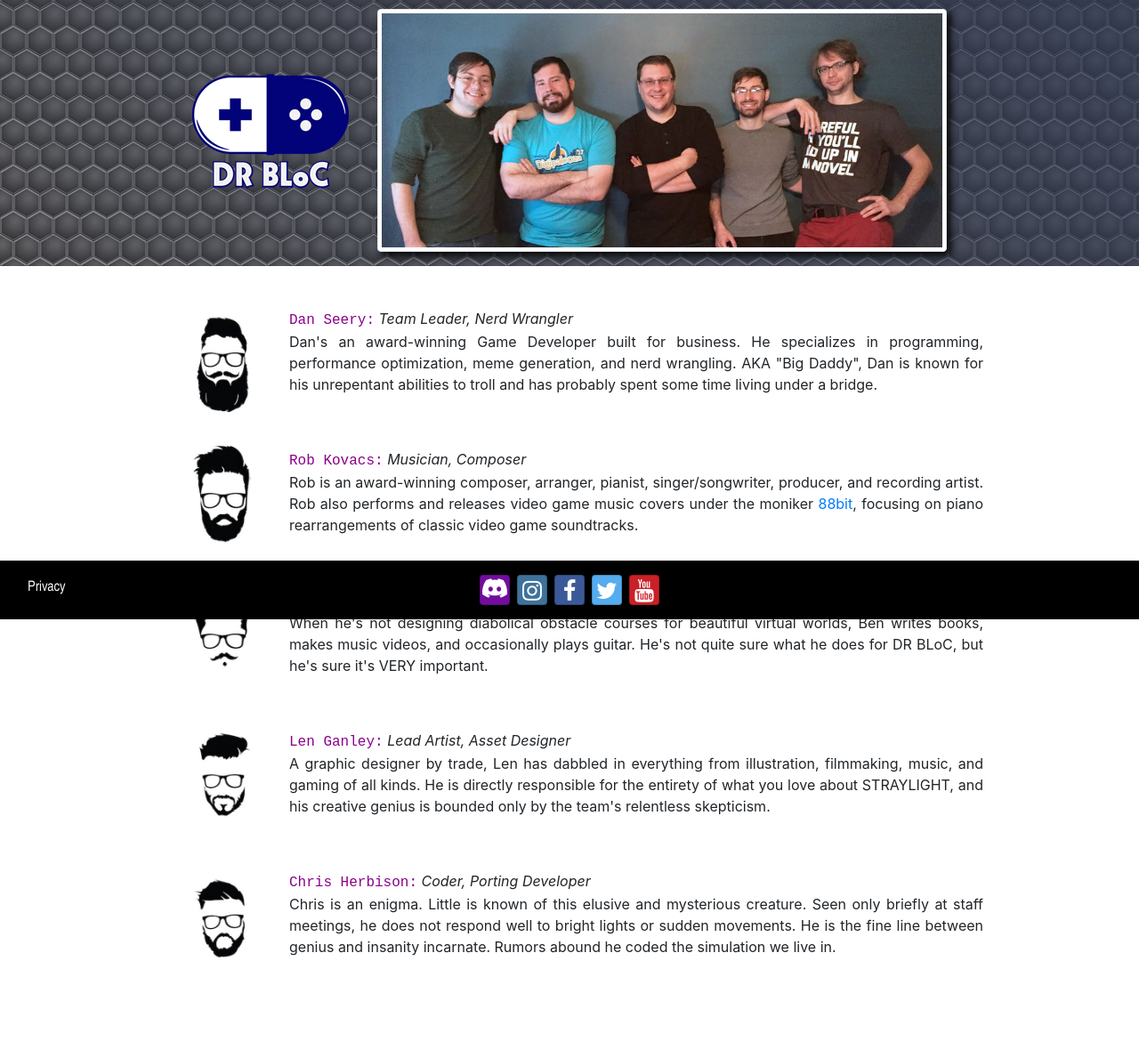
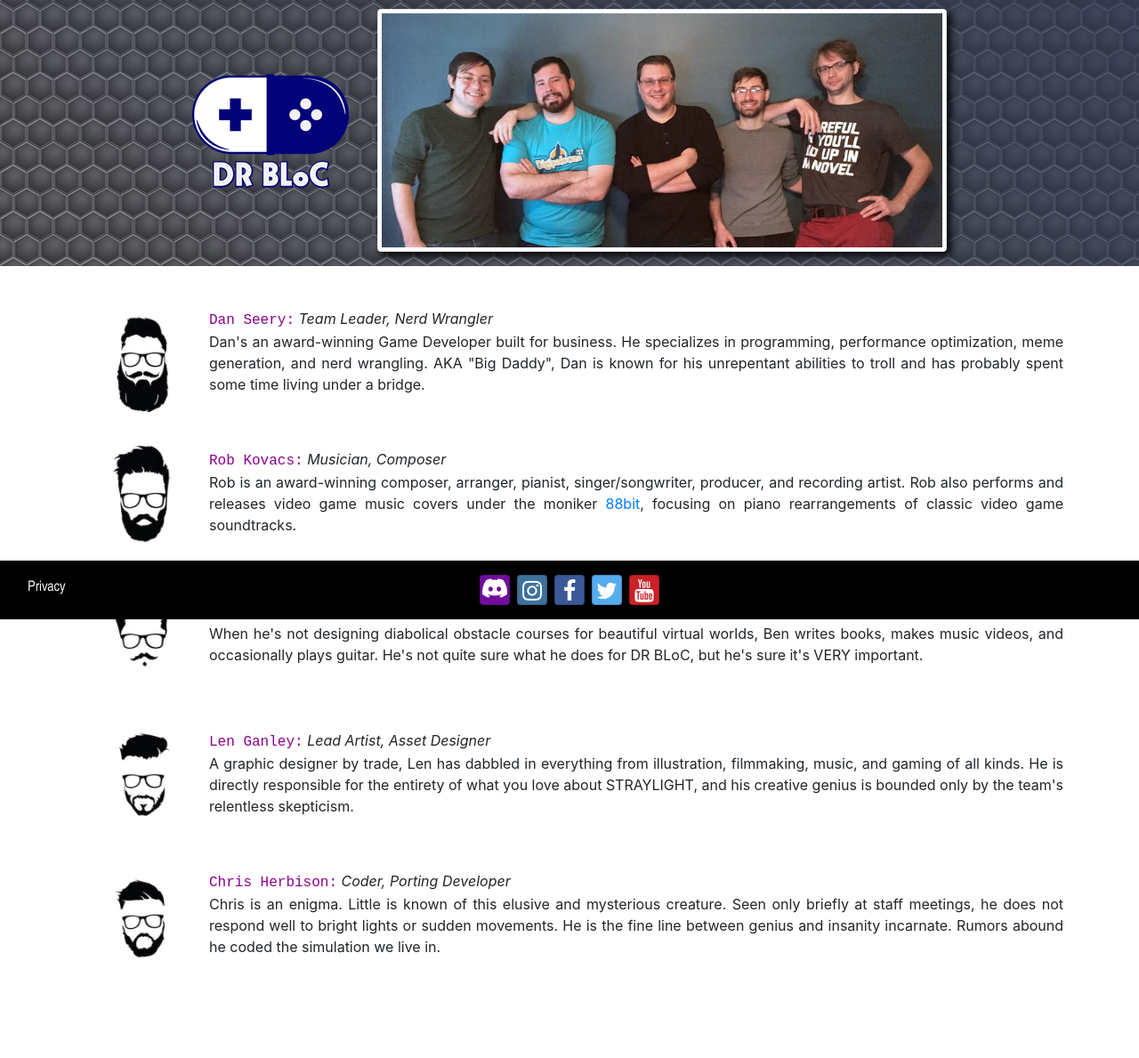
Before and after one commit to leojgan/portfolioPro1, a website: page aboutus.html in a window 1280 px wide. Shown: the part 104-1293 px from the top of the page at 89% size. Drawn offline with nearby package versions, Linux system fonts and the light colour scheme; a web font is replaced by a local one.

Commit message:
fixed aboutus page bio text and layout issues

```diff
--- a/aboutus.html
+++ b/aboutus.html
@@ -9,7 +9,7 @@
         <link rel="stylesheet" href="node_modules/bootstrap/dist/css/bootstrap.min.css" />
         <link rel="stylesheet" href="node_modules/font-awesome/css/font-awesome.min.css" />
         <link rel="stylesheet" href="node_modules/bootstrap-social/bootstrap-social.css" />
-        <link rel="stylesheet" href="css/style.css" />
+        <link rel="stylesheet" href="css/styles.css" />
         <!-- endbuild -->
 
         <link rel="stylesheet" href="https://use.typekit.net/llr6oep.css"> <!-- bungee, tenby-five, tenby-six, tenby-eight -->
@@ -39,20 +39,20 @@
             </nav>
         </header>
 
-        <div class="container-fluid bios" style="margin-top: 98px;">
+        <div id="bios" class="container-fluid" style="margin-top: 98px;">
             <div class="row hex-bg">
                 <div class="col d-flex justify-content-center align-items-center">
                     <img class="py-4 px-3" src="img/drbloc_logo.png" alt="DR BLoC logo" style="max-height: 180px" height="90%">
                     <img class="m-3 dropShadow img-thumbnail" src="img/drbloc_teamPhoto.jpg" alt="DR BLoC Team" style="width: 50vw; max-width: 800px;">
                 </div>
             </div>
-            <!-- DAN -->
             <div class="row row-content justify-content-center">
-                <div class="col-11 col-lg-9 my-1" style="padding-top: 25px;">
+                <!-- DAN -->
+                <div class="col-11 col-lg-auto my-1 justify-content-center" style="padding-top: 25px;">
                     <div class="media align-items-center">
                         <img class="p-2" src="img/portrait-dan.jpg" alt="Dan" width="150px">
                         <div class="media-body align-self-center">
-                            <p><span class="bioName">Dan Seery:</span>
+                            <p><span>Dan Seery:</span>
                                 <em>Team Leader, Nerd Wrangler</em>
                                 <br>
                                 Dan's an award-winning Game Developer built for business. He specializes in programming, performance optimization, meme generation, and nerd wrangling. AKA "Big Daddy", Dan is known for his unrepentant abilities to troll and has probably spent some time living under a bridge.
@@ -60,14 +60,12 @@
                         </div>
                     </div>
                 </div>
-            </div>
-            <!-- ROB -->
-            <div class="row row-content justify-content-center">
-                <div class="col-11 col-lg-9 my-1">
+                <!-- ROB -->
+                <div class="col-11 col-lg-auto my-1">
                     <div class="media align-items-center">
                     <img class="p-2" src="img/portrait-rob.jpg" alt="Rob" width="150px">
                         <div class="media-body align-self-center">
-                            <p><span class="bioName">Rob Kovacs:</span>
+                            <p><span>Rob Kovacs:</span>
                                 <em>Musician, Composer</em>
                                 <br>
                                 Rob is an award-winning composer, arranger, pianist, singer/songwriter, producer, and recording artist. Rob also performs and releases video game music covers under the moniker <a href="https://88bitmusic.com/" target="_blank">88bit</a>, focusing on piano rearrangements of classic video game soundtracks.
@@ -75,14 +73,12 @@
                         </div>
                     </div>
                 </div>
-            </div>
-            <!-- BEN -->
-            <div class="row row-content justify-content-center">
-                <div class="col-11 col-lg-9 my-1">
+                <!-- BEN -->
+                <div class="col-11 col-lg-auto my-1">
                     <div class="media align-items-center">
                     <img class="p-2" src="img/portrait-ben.jpg" alt="Ben" width="150px">
                         <div class="media-body">
-                            <p><span class="bioName">Benjamin Barr:</span>
+                            <p><span>Benjamin Barr:</span>
                                 <em>Creative Director, Level Designer</em>
                                 <br>
                                 When he's not designing diabolical obstacle courses for beautiful virtual worlds, Ben writes books, makes music videos, and occasionally plays guitar. He's not quite sure what he does for DR BLoC, but he's sure it's VERY important.
@@ -90,14 +86,12 @@
                         </div>
                     </div>
                 </div>
-            </div>
-            <!-- LEN -->
-            <div class="row row-content justify-content-center">
-                <div class="col-11 col-lg-9 my-1">
+                <!-- LEN -->
+                <div class="col-11 col-lg-auto my-1">
                     <div class="media align-items-center">
                     <img class="p-2" src="img/portrait-len.jpg" alt="Len" width="150px">
                         <div class="media-body align-self-center">
-                            <p><span class="bioName">Len Ganley:</span>
+                            <p><span>Len Ganley:</span>
                                 <em>Lead Artist, Asset Designer</em>
                                 <br>
                                 A graphic designer by trade, Len has dabbled in everything from illustration, filmmaking, music, and gaming of all kinds. He is directly responsible for the entirety of what you love about STRAYLIGHT, and his creative genius is bounded only by the team's relentless skepticism.
@@ -105,14 +99,12 @@
                         </div>
                     </div>
                 </div>
-            </div>
-            <!-- CHRIS -->
-            <div class="row row-content justify-content-center">
-                <div class="col-11 col-lg-9 my-1" style="padding-bottom: 75px;">
+                <!-- CHRIS -->
+                <div class="col-11 col-lg-auto my-1" style="padding-bottom: 75px;">
                     <div class="media align-items-center">
                     <img class="p-2" src="img/portrait-chris.jpg" alt="chris" width="150px">
                         <div class="media-body align-self-center">
-                            <p><span class="bioName">Chris Herbison:</span>
+                            <p><span>Chris Herbison:</span>
                                 <em>Coder, Porting Developer</em>
                                 <br>
                                 Chris is an enigma. Little is known of this elusive and mysterious creature. Seen only briefly at staff meetings, he does not respond well to bright lights or sudden movements. He is the fine line between genius and insanity incarnate. Rumors abound he coded the simulation we live in.
--- a/css/styles.scss
+++ b/css/styles.scss
@@ -25,6 +25,7 @@ body {
 
 #storelinks {
     max-height: 400px;
+
     img{
         max-height: 200px;
         max-width: 100%;
@@ -39,9 +40,16 @@ h1 {
     text-shadow: 3px 3px 4px black;
 }
 
-.bioName {
+#bios {
+    span {
     font-family: 'Bungee', 'Courier New', Courier, monospace;
     color: darkmagenta;
+    }
+
+    p {
+        text-align: justify;
+        max-width: 60rem;
+    }
 }
 
 .dropShadow {
@@ -68,7 +76,3 @@ footer {
     position: sticky;
     width: 100%;
 }
-
-.bios p {
-    text-align: justify;
-}
```
Also changed, not shown: contact.html (+1 -1 lines), gallery.html (+1 -1 lines), index.html (+1 -1 lines), css/styles.css (added).
